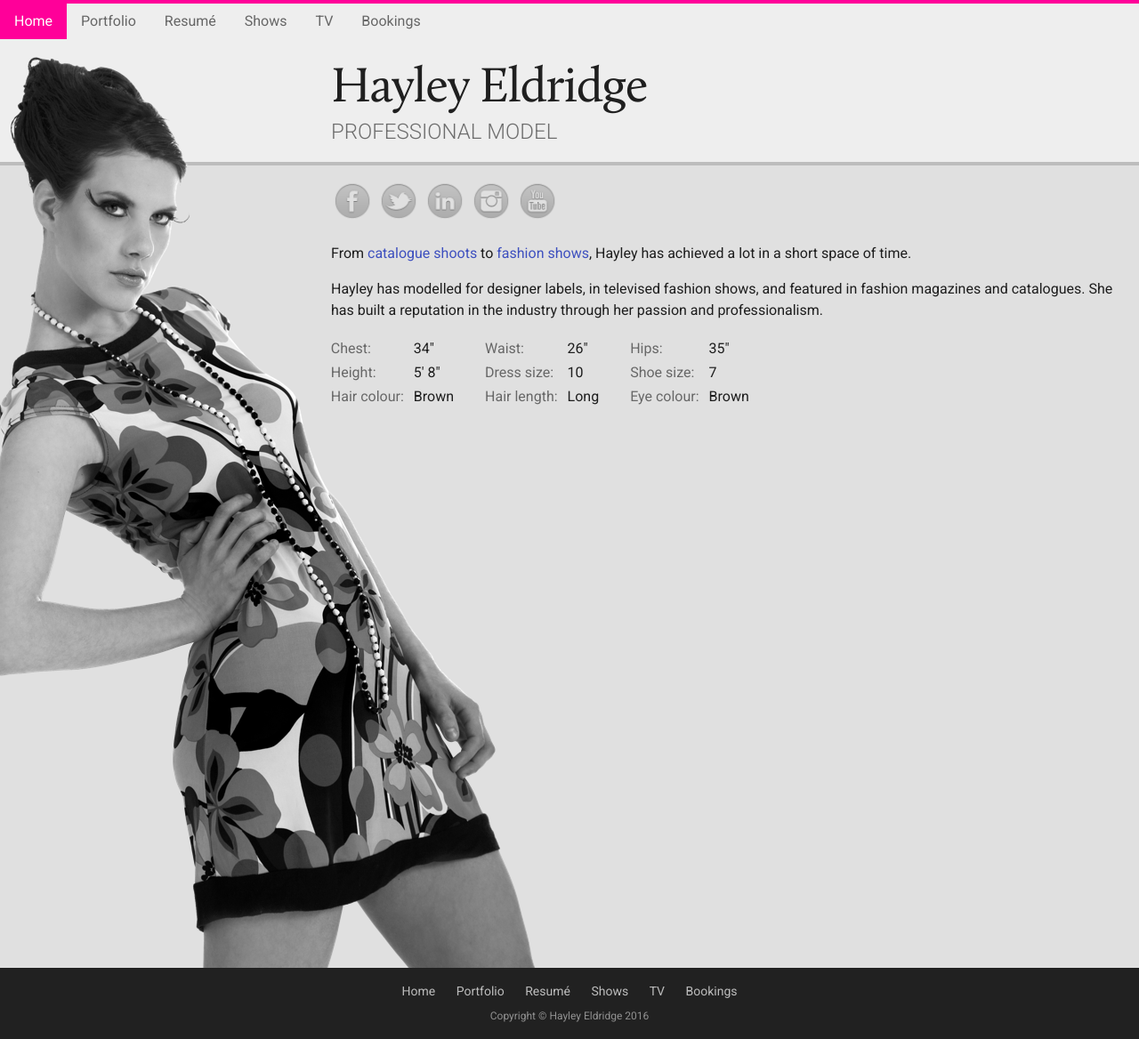
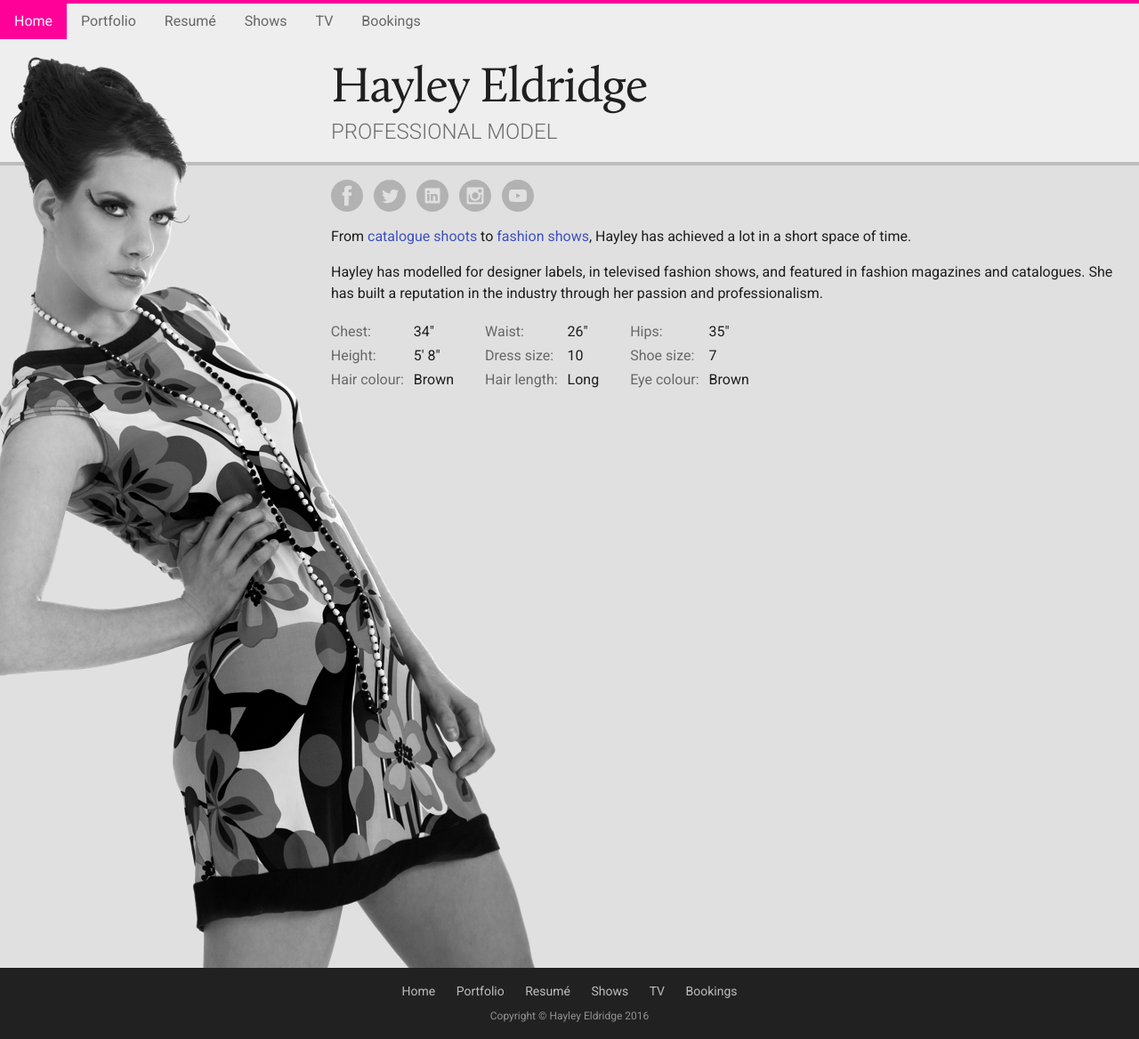
Before and after one commit to hayleyeldridge/hayleyeldridge.github.io, a Jekyll site: the page built from index.md, in a window 1280 px wide. Shown: the whole page at 89% size. Built offline with Jekyll 4.4.1, drawn with Linux system fonts in a browser that asks for light colours.

Commit message:
updated social media icons

```diff
--- a/_includes/social-links.html
+++ b/_includes/social-links.html
@@ -1,7 +1,7 @@
 <div class="social-links">
-  <a href="http://www.facebook.com/hayleyeldridge.model" title="Facebook"><img alt="Facebook logo" src="/img/facebook.png" /></a>
-  <a href="http://twitter.com/Hayley_Eldridge" title="Twitter"><img alt="Twitter logo" src="/img/twitter.png" /></a>
-  <a href="https://uk.linkedin.com/in/hayley-eldridge" title="LinkedIn"><img alt="LinkedIn logo" src="/img/linkedin.png" /></a>
-  <a href="https://www.instagram.com/hayleyeldridge777/" title="Instagram"><img alt="Instagram logo" src="/img/instagram.png" /></a>
-  <a href="https://www.youtube.com/channel/UChcXuxk4OkbYIxrsrkzA2qg" title="YouTube"><img alt="YouTube logo" src="/img/youtube.png" /></a>
+  <a href="http://www.facebook.com/hayleyeldridge.model" title="Facebook"><img alt="Facebook logo" src="/img/facebook.svg" /></a>
+  <a href="http://twitter.com/Hayley_Eldridge" title="Twitter"><img alt="Twitter logo" src="/img/twitter.svg" /></a>
+  <a href="https://uk.linkedin.com/in/hayley-eldridge" title="LinkedIn"><img alt="LinkedIn logo" src="/img/linkedin.svg" /></a>
+  <a href="https://www.instagram.com/hayleyeldridge777/" title="Instagram"><img alt="Instagram logo" src="/img/instagram.svg" /></a>
+  <a href="https://www.youtube.com/channel/UChcXuxk4OkbYIxrsrkzA2qg" title="YouTube"><img alt="YouTube logo" src="/img/youtube.svg" /></a>
 </div>
--- a/_sass/social-links.scss
+++ b/_sass/social-links.scss
@@ -1,6 +1,20 @@
 .social-links {
+  margin: -6px;
+  overflow: hidden;
+
+  a {
+    float: left;
+    opacity: 0.2;
+    padding: 6px;
+  }
+
+  a:hover {
+    opacity: 0.38;
+  }
+
   img {
-    height: 48px;
-    width: 48px;
+    display: block;
+    height: 36px;
+    width: 36px;
   }
 }
```
Also changed, not shown: img/facebook.svg (added), img/instagram.svg (added), img/linkedin.svg (added), img/twitter.svg (added), img/youtube.svg (added).
